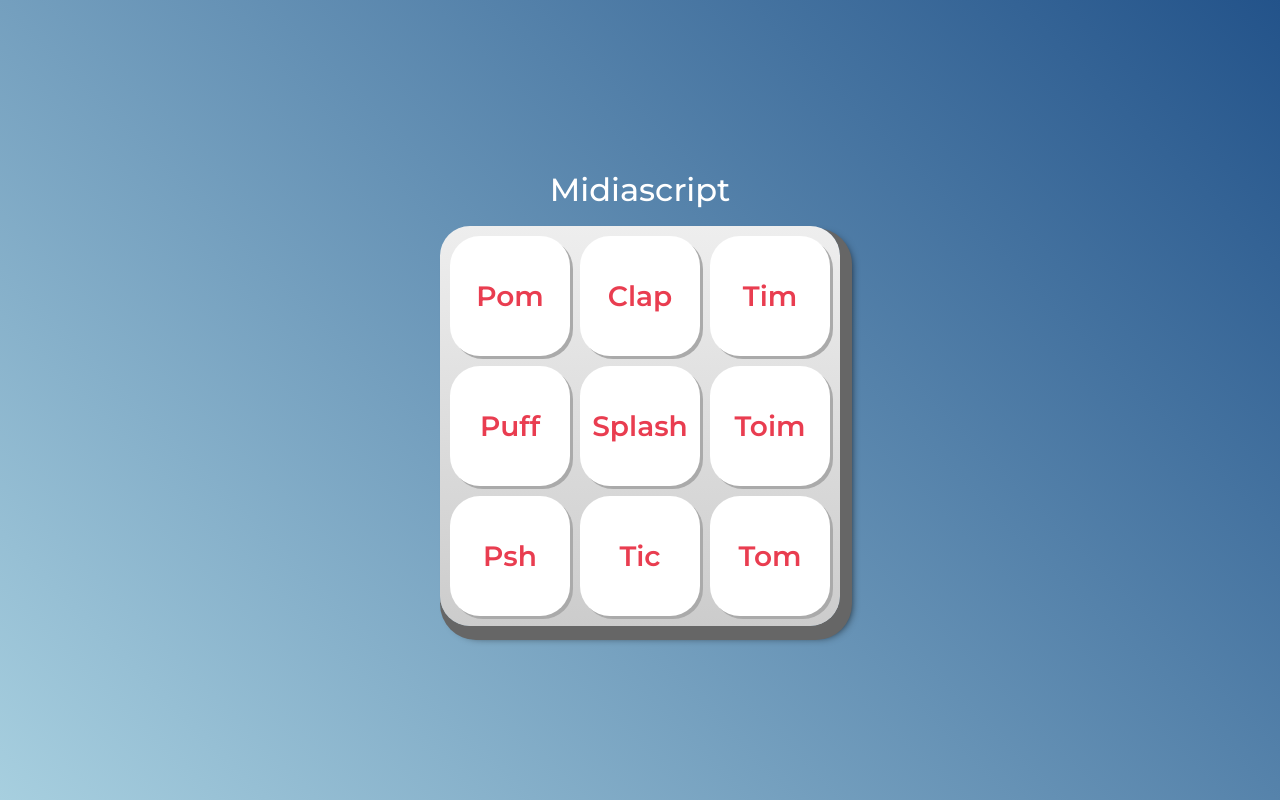
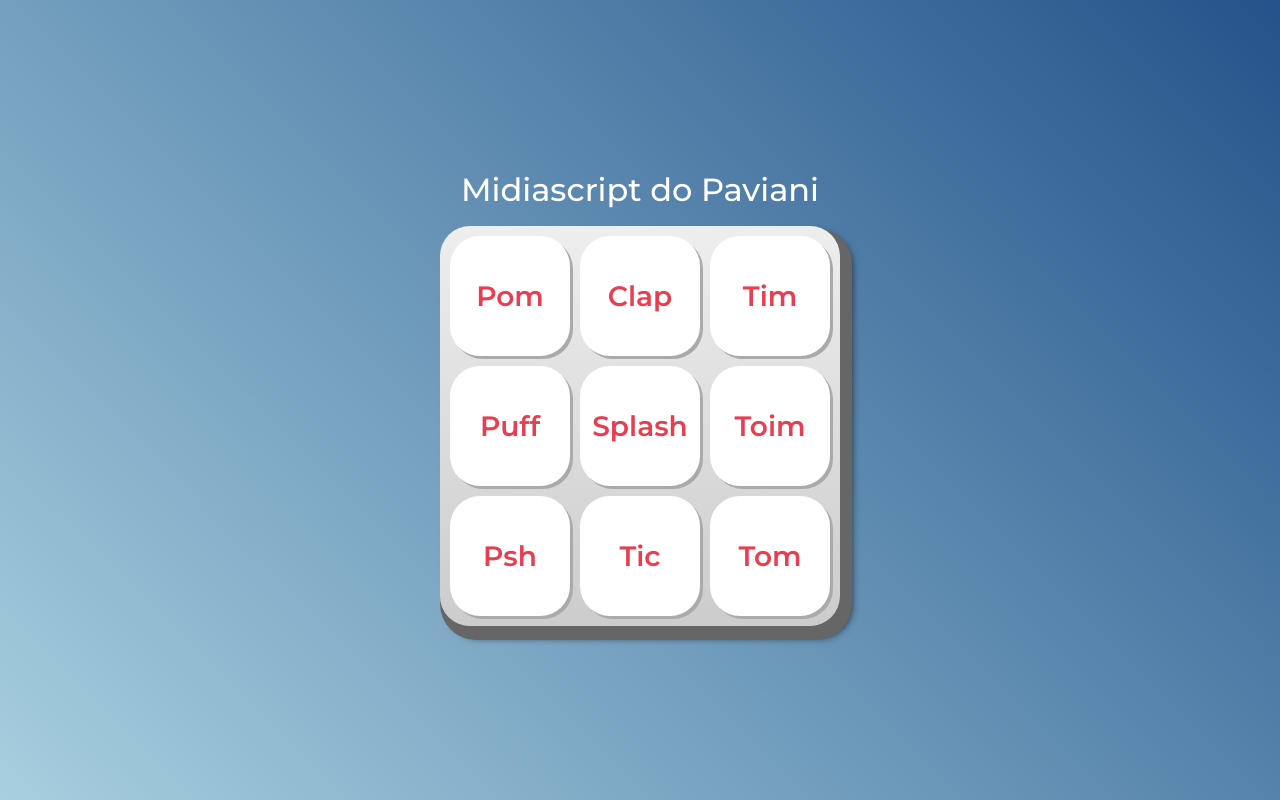
Before and after one commit to Paviani/midiascript, a plain HTML site: page index.html in a window 1280 px wide. Drawn offline with Linux system fonts and the light colour scheme.

Commit message:
mudança de titulo

```diff
--- a/index.html
+++ b/index.html
@@ -18,7 +18,7 @@
 </head>
 <body>
 
-    <h1>Midiascript</h1>
+    <h1>Midiascript do Paviani</h1>
 
     <section class="teclado">
         <button class="tecla tecla_pom">Pom</button>
```
